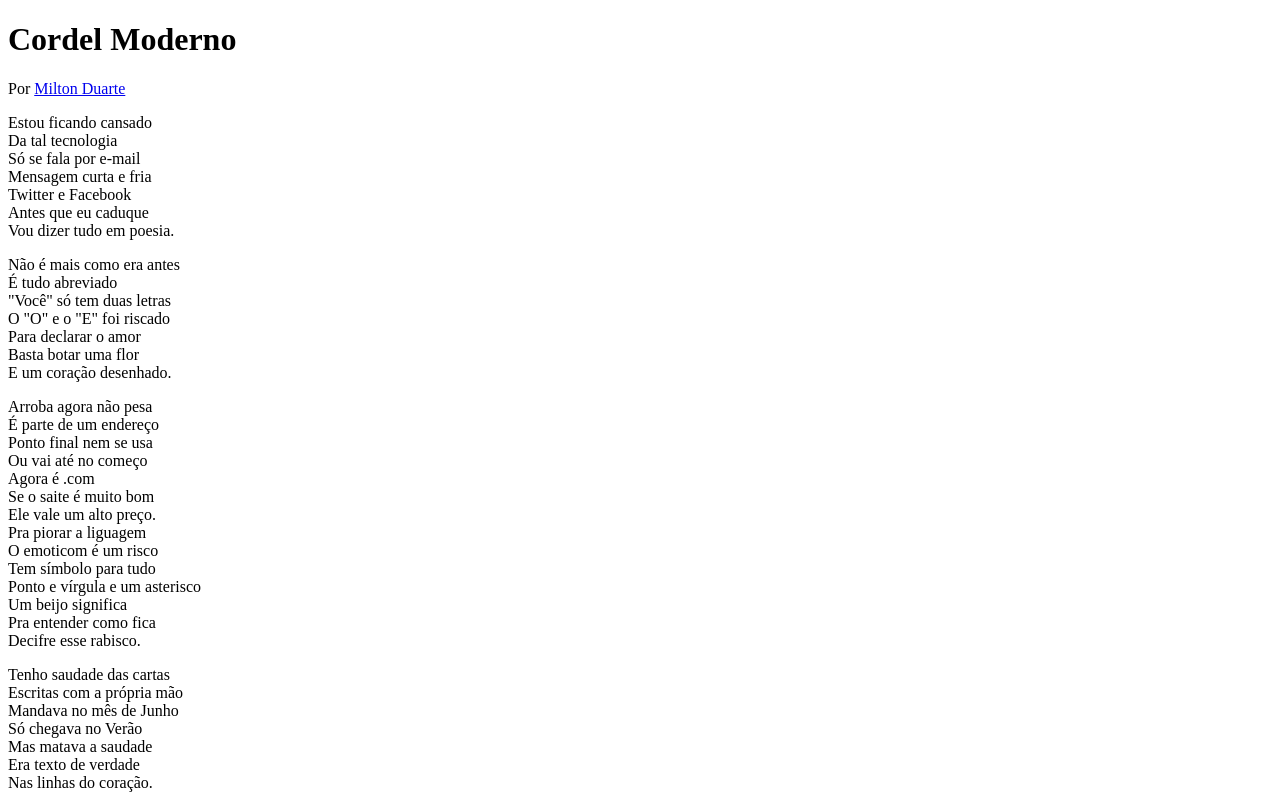
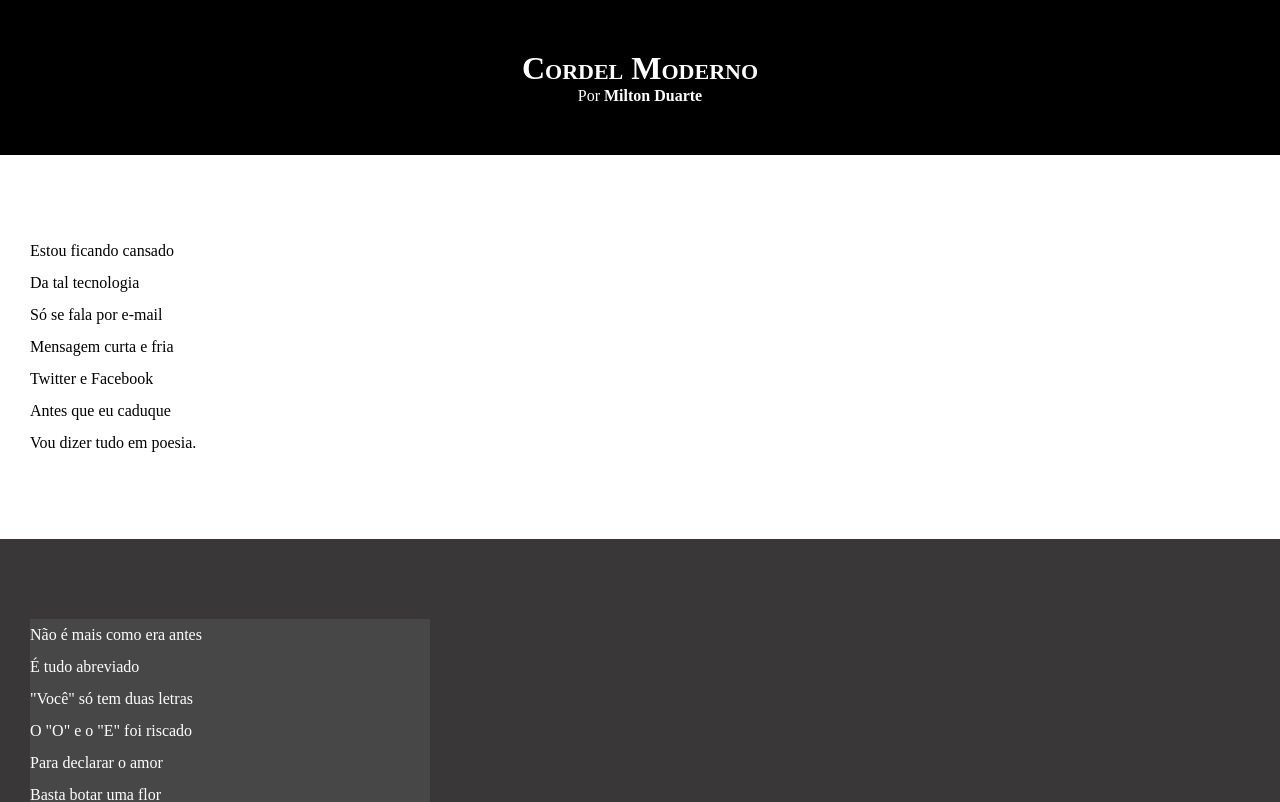
Before and after one commit to GustavoA7/html-css, a plain HTML site: page Exercicios/desafio012/index.html in a window 1280 px wide. Shown: the top 802 px of the page. Drawn offline with Linux system fonts and the light colour scheme.

Commit message:
atualizei estilos e textos

```diff
--- a/Exercicios/desafio012/estilo/style.css
+++ b/Exercicios/desafio012/estilo/style.css
@@ -1 +1,69 @@
 @charset "UTF-8";
+
+*{
+   margin: 0px;
+   padding: 0px;
+
+}
+
+html, body {
+    min-height: 100vh;
+    background-color: darkgray;
+}
+
+header{
+    background-color: black;
+    color: white;
+    text-align: center;
+}
+
+header > h1 {
+    padding-top: 50px;
+    /* text-transforme: deixa tudo em maiúsculo*/
+    font-variant: small-caps;
+}
+
+header > p {
+    padding-bottom: 50px;
+}
+
+a {
+    color: white;
+    text-decoration: none;
+    font-weight: bolder;
+
+}
+
+header a :hover, footer a :hover{
+    text-decoration: underline;
+}
+
+section{
+    padding-top: 10vh;
+    padding-bottom: 10vh;
+    line-height: 2em;
+    padding-left: 30px;
+}
+
+section.normal{
+    background-color: white;
+    color: black;
+
+}
+
+section.imagem{
+    background-color: rgb(57, 55, 55);
+    color: white;
+}
+
+section.imagem > p{
+    width: 400px;
+    background-color: rgba(83, 83, 83, 0.606);
+}
+
+footer{
+    background-color: black;
+    color: white;
+    text-align: center;
+    padding: 10px;
+}
--- a/Exercicios/desafio012/index.html
+++ b/Exercicios/desafio012/index.html
@@ -17,7 +17,7 @@
 
     </header>
 
-    <section>
+    <section class="normal">
         <p>
             Estou ficando cansado <br>
             Da tal tecnologia <br>
@@ -29,7 +29,7 @@
         </p>
     </section>
 
-    <section>
+    <section class="imagem">
         <p>
             Não é mais como era antes <br>
             É tudo abreviado <br>
@@ -41,7 +41,7 @@
         </p>
     </section>
 
-    <section>
+    <section class="normal">
         <p>
             Arroba agora não pesa <br>
             É parte de um endereço <br>
@@ -60,7 +60,7 @@
         </p>
     </section>
 
-    <section>
+    <section class="imagem">
         <p>
             Tenho saudade das cartas <br>
             Escritas com a própria mão <br>
@@ -72,7 +72,7 @@
         </p>
     </section>
 
-    <section>
+    <section class="normal">
         <p>
             Agora, escrevo e envio <br>
             Chegando na mesma hora <br>
```
